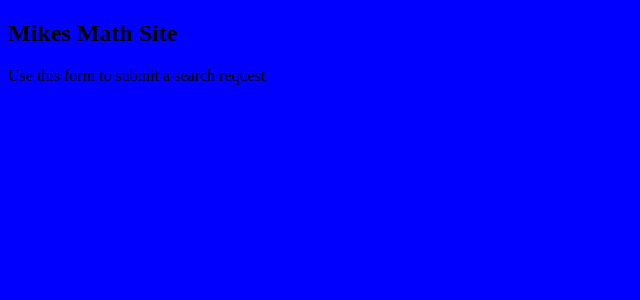
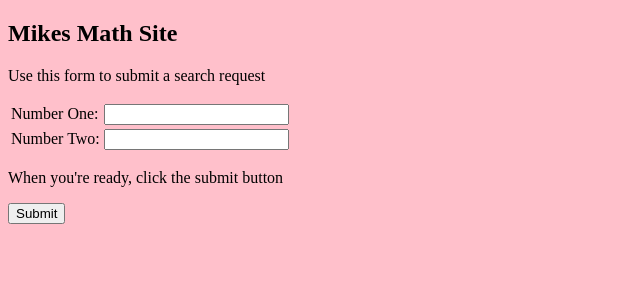
Before and after one commit to ravenusmc/flask_one, a Flask app: page /entry in a window 1280 px wide. Shown: the top 300 px of the page, without its empty margins (0-640 px from the left). Run offline with Flask 2, Linux system fonts and the light colour scheme.

Commit message:
working on web pages

```diff
--- a/main.py
+++ b/main.py
@@ -1,15 +1,28 @@
 from flask import Flask, render_template
 from one import *
+import time
 
 app = Flask(__name__)
 
 @app.route('/')
-def hello():
-  return 'Hello World'
+def index():
+  return render_template('index.html', the_title='Home Page')
 
 @app.route('/entry')
 def entry_page():
   return render_template('entry.html', the_title='Mikes Math Site')
+
+@app.after_request
+def add_header(r):
+    """
+    Add headers to both force latest IE rendering engine or Chrome Frame,
+    and also to cache the rendered page for 10 minutes.
+    """
+    r.headers["Cache-Control"] = "no-cache, no-store, must-revalidate"
+    r.headers["Pragma"] = "no-cache"
+    r.headers["Expires"] = "0"
+    r.headers['Cache-Control'] = 'public, max-age=0'
+    return r
 
 # @app.route('/one')
 # def first():
--- a/static/project.css
+++ /dev/null
@@ -1,3 +0,0 @@
-body{
-  background-color: blue;
-}
--- /dev/null
+++ b/static/styles/style.css
@@ -0,0 +1,3 @@
+body {
+  background-color: pink;
+}
--- /dev/null
+++ b/static/styles/test.css
@@ -0,0 +1,3 @@
+body {
+  background-color: red;
+}
--- a/templates/base.html
+++ b/templates/base.html
@@ -2,7 +2,7 @@
 <html>
 <head>
   <title>{{ the_title }}</title>
-  <link rel="stylesheet" type="text/css" href="static/project.css">
+  <link rel= "stylesheet" type= "text/css" href="{{ url_for('static', filename='styles/style.css') }}">
 </head>
 <body>
 
--- a/templates/entry.html
+++ b/templates/entry.html
@@ -7,8 +7,12 @@
   <form method='POST' action='/first'>
     <table>
       <p>Use this form to submit a search request</p>
+      <tr><td>Number One:</td><td><input name='numberOne' type='NUMBER' width='60'></td></tr>
+      <tr><td>Number Two:</td><td><input name='numberTwo' type='NUMBER' width='60'></td></tr>
+    </table>
 
-    </table>
+    <p>When you're ready, click the submit button</p>
+    <button>Submit</button>
   </form>
 
 
```
Also changed, not shown: templates/index.html (added, +8 -0 lines).
